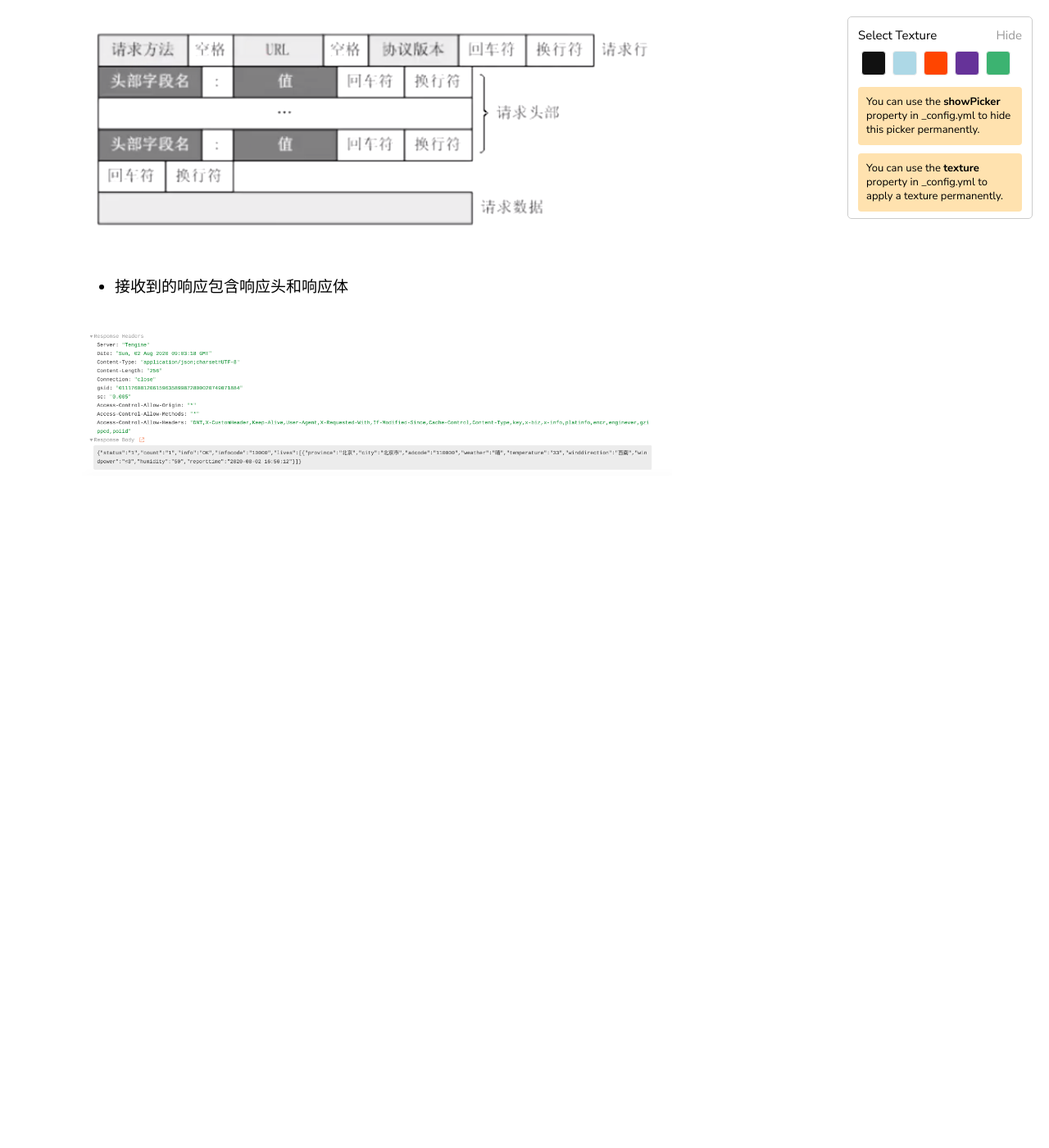
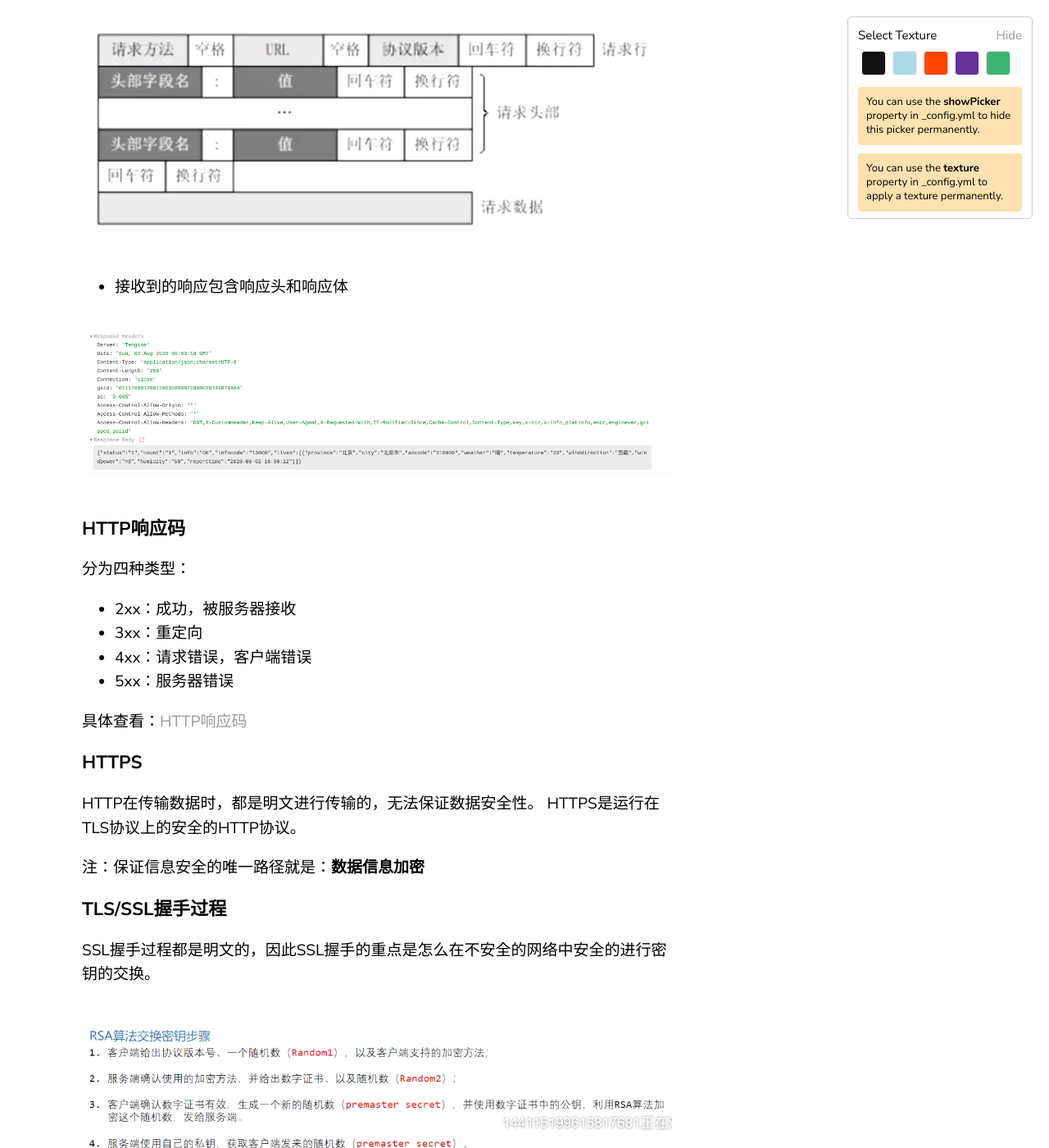
Before and after one commit to DWNEWS-fengxue/DWNEWS-fengxue.github.io, a Jekyll site: the page built from _posts/2020-08-01-网络总结.markdown, in a window 1280 px wide and 1400 px high, scrolled down 5439 px. Shown: the whole window at 82% size. Built offline with Jekyll 4.4.1, drawn with Linux system fonts in a browser that asks for light colours; before the commit the page ends 6067 px from its top, so only the background shows below that; some of the changed text lies outside the part shown.

Commit message:
feat: 网络总结+Android7网络安全

```diff
--- a/_posts/2020-08-01-网络总结.markdown
+++ b/_posts/2020-08-01-网络总结.markdown
@@ -129,3 +129,40 @@ http可以使用socket直接拼接字符串进行请求，协议内容解释规
 - 接收到的响应包含响应头和响应体
 
 ![http报文Response格式](/assets/images/2020-08-01/http报文response.png)
+
+### HTTP响应码
+
+分为四种类型：
+- 2xx：成功，被服务器接收
+- 3xx：重定向
+- 4xx：请求错误，客户端错误
+- 5xx：服务器错误
+
+具体查看：[HTTP响应码](https://baike.baidu.com/item/HTTP%E7%8A%B6%E6%80%81%E7%A0%81/5053660?fr=aladdin#2_2)
+
+### HTTPS
+
+HTTP在传输数据时，都是明文进行传输的，无法保证数据安全性。
+HTTPS是运行在TLS协议上的安全的HTTP协议。
+
+注：保证信息安全的唯一路径就是：<strong>数据信息加密</strong>
+
+### TLS/SSL握手过程
+
+SSL握手过程都是明文的，因此SSL握手的重点是怎么在不安全的网络中安全的进行密钥的交换。
+
+![RSA算法交换密钥](/assets/images/2020-08-01/RSA算法交换密钥.png)
+
+![SSL握手过程](/assets/images/2020-08-01/SSL握手过程.png)
+
+### 中间人攻击（抓包软件Charles等）
+
+中间人攻击是指攻击者与通讯两端独立进行联系，并交换其所收到的数据，使得通信两端认为他们在进行一个私密联系，其实整个过程被中间人控制。
+
+具体过程：
+
+1. 服务器给客户端发送公钥
+2. 中间人截获公钥，并保存在本地，并且伪造一个假公钥发送给客户端
+3. 客户端收到假的公钥，利用这个伪造的假公钥对随机数进行加密，发送给服务器
+4. 中间人接收到加密后的密钥，利用私钥进行解密拿到通讯密钥。同时利用之前保存的公钥，对随机数进行加密，发送给服务器
+5. 服务器用私钥解密拿到假的密钥。
```
Also changed, not shown: _posts/2020-08-04-Android7(N)网络安全.markdown (added, +161 -0 lines), assets/images/2020-08-01/RSA算法交换密钥.png (added), assets/images/2020-08-01/SSL握手过程.png (added).
